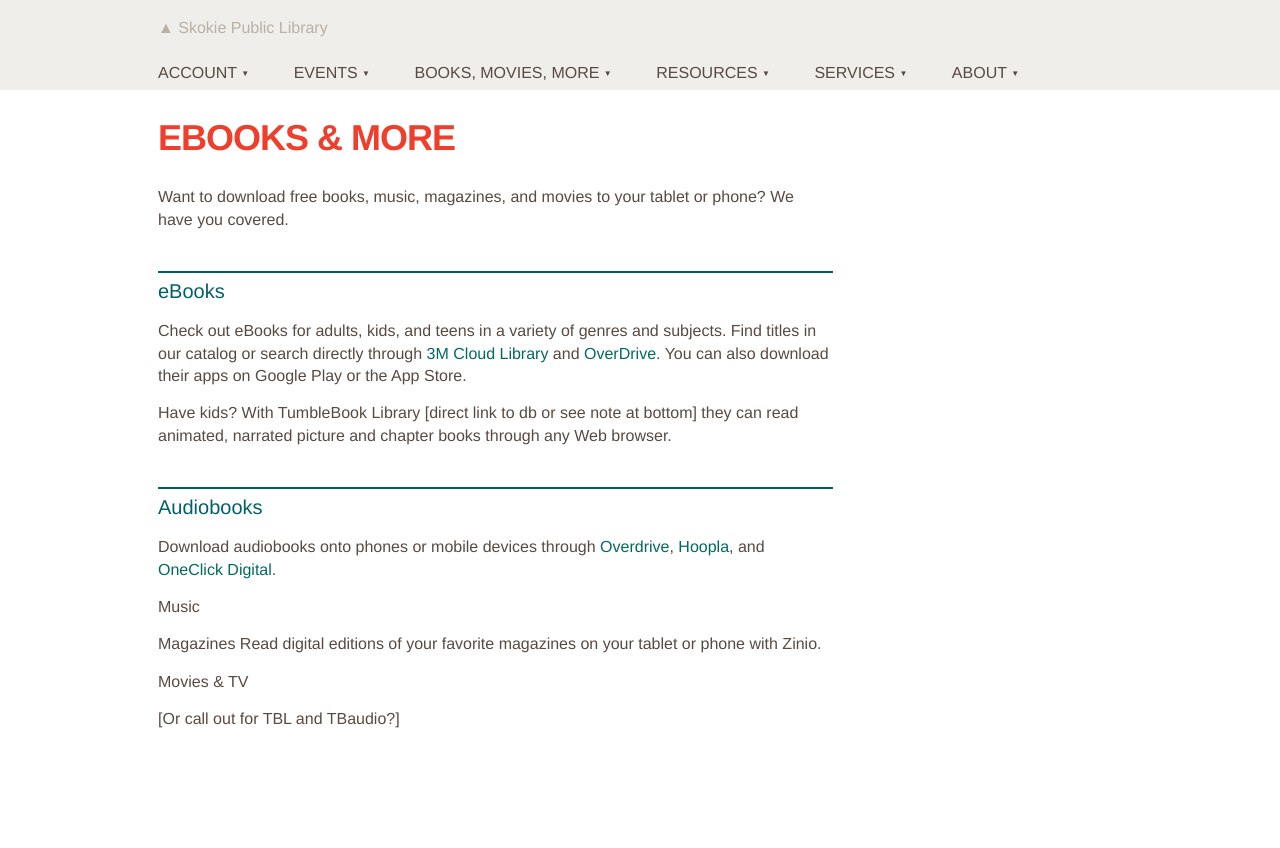
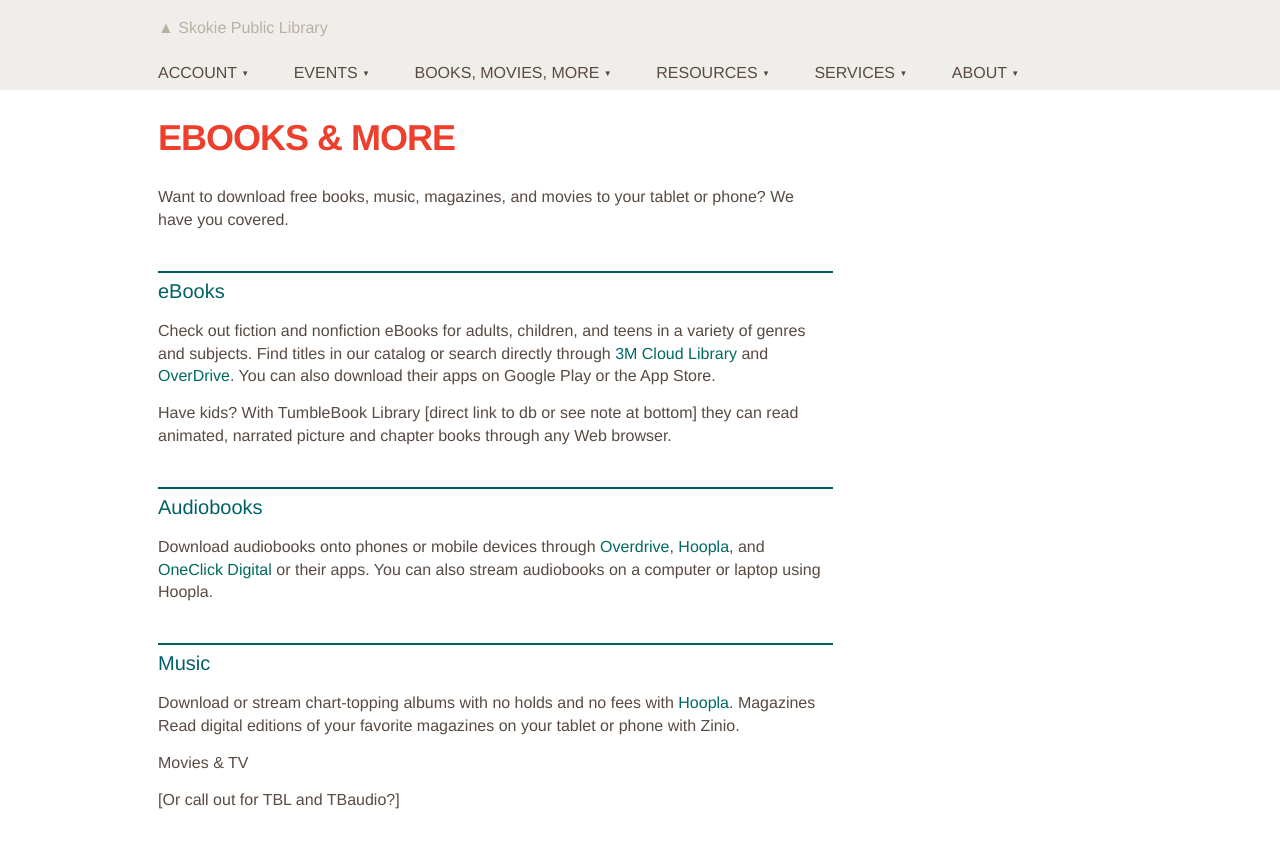
Before and after one commit to skokielibrary/spl-content, a Jekyll site: the page built from _content/annabelle/books-movies-more--ebooks-more.markdown, in a window 1280 px wide. Shown: the top 848 px of the page. Built offline with Jekyll 4.4.1, drawn with Linux system fonts in a browser that asks for light colours.

Commit message:
Updated books-movies-more--ebooks-more.markdown

```diff
--- a/_content/annabelle/books-movies-more--ebooks-more.markdown
+++ b/_content/annabelle/books-movies-more--ebooks-more.markdown
@@ -7,15 +7,15 @@ published: true
 Want to download free books, music, magazines, and movies to your tablet or phone? We have you covered.
 
 ##eBooks
-Check out eBooks for adults, kids, and teens in a variety of genres and subjects. Find titles in our catalog or search directly through [3M Cloud Library](http://ebook.3m.com/library/SkokiePublicLibrary/) and [OverDrive](http://overdrive.skokielibrary.info/). You can also download their apps on Google Play or the App Store.
+Check out fiction and nonfiction eBooks for adults, children, and teens in a variety of genres and subjects. Find titles in our catalog or search directly through [3M Cloud Library](http://ebook.3m.com/library/SkokiePublicLibrary/) and [OverDrive](http://overdrive.skokielibrary.info/). You can also download their apps on Google Play or the App Store.
 
 Have kids? With TumbleBook Library [direct link to db or see note at bottom] they can read animated, narrated picture and chapter books through any Web browser.
 
 ##Audiobooks
-Download audiobooks onto phones or mobile devices through [Overdrive](http://overdrive.skokielibrary.inf/), [Hoopla](http://hoopla.skokielibrary.info), and [OneClick Digital](http://skokieil.oneclickdigital.com/).
+Download audiobooks onto phones or mobile devices through [Overdrive](http://overdrive.skokielibrary.inf/), [Hoopla](http://hoopla.skokielibrary.info), and [OneClick Digital](http://skokieil.oneclickdigital.com/) or their apps. You can also stream audiobooks on a computer or laptop using Hoopla.
 
-Music
-
+##Music
+Download or stream chart-topping albums with no holds and no fees with [Hoopla](http://hoopla.skokielibrary.info).
 Magazines
 Read digital editions of your favorite magazines on your tablet or phone with Zinio.
 
```
